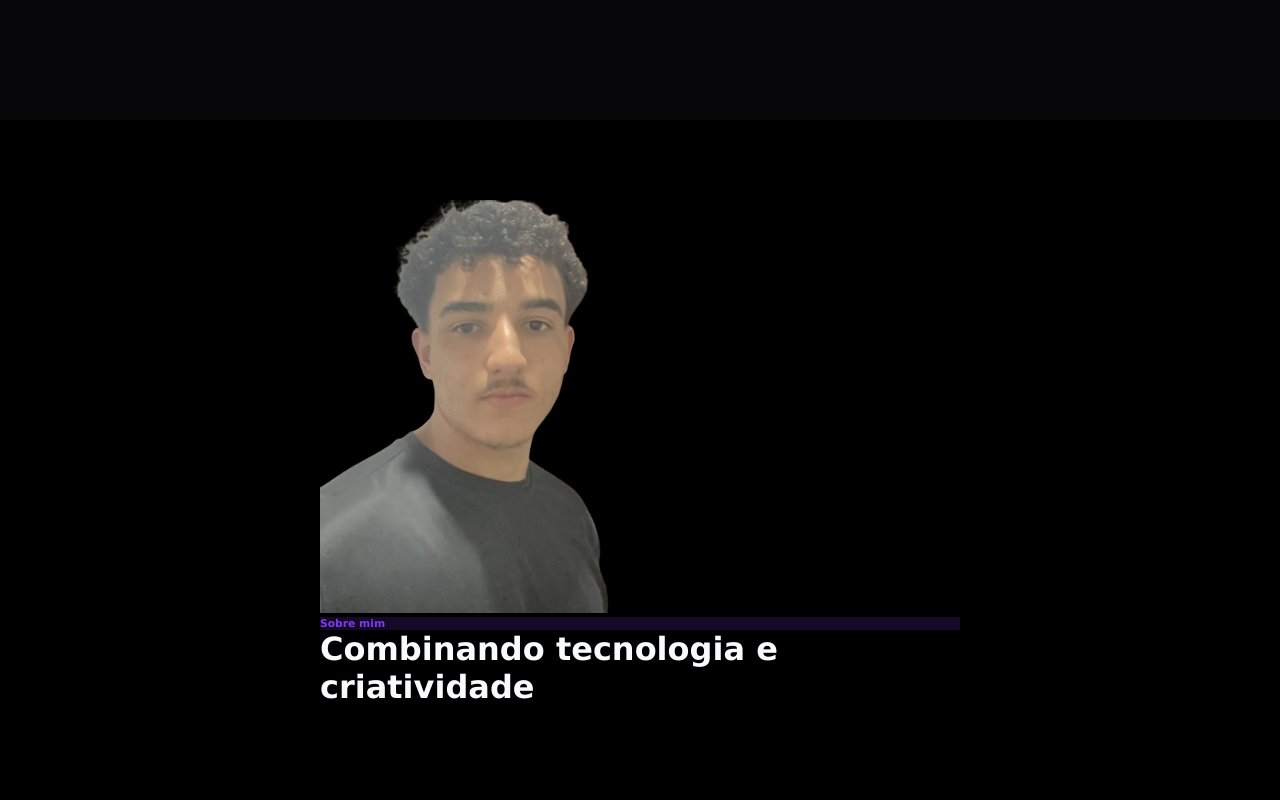
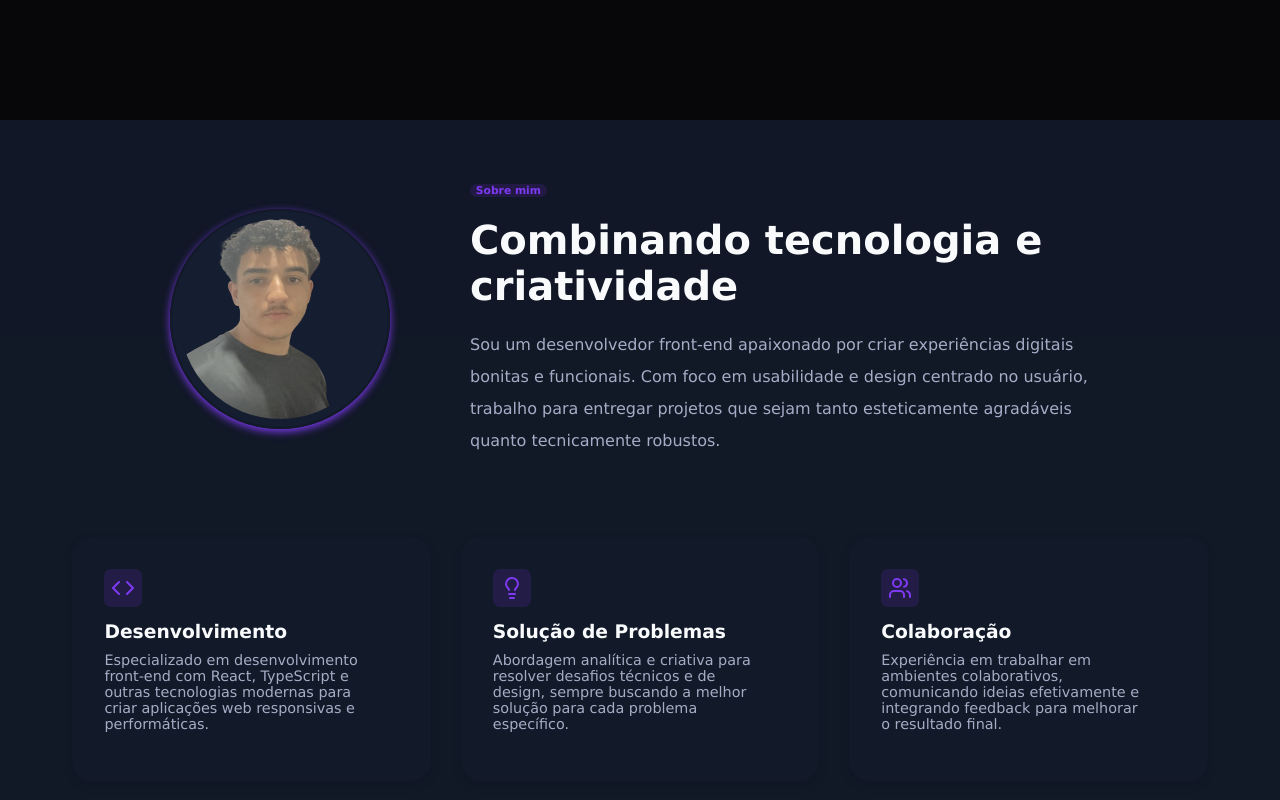
Before and after one commit to diegoramosds/projeto-portfolio, a React (Vite) app in the folder projeto-portfolio/: page / in a window 1280 px wide. Shown: the part 680-1480 px from the top of the page. Built offline with nearby package versions, Linux system fonts and the light colour scheme.

Commit message:
Update AboutMe.css

```diff
--- a/projeto-portfolio/src/pages/AboutMe/AboutMe.css
+++ b/projeto-portfolio/src/pages/AboutMe/AboutMe.css
@@ -1,178 +1,109 @@
-.about-text  {
+.about-main  {
     width: 100%;
-    height:1450px;
-    background-color: #282a3a3a;
+    height:900px;
+    background-color: var(--background-secondary);
     text-align: center;
     color:#e0e0e0;
 }
-.text-details {
-    margin: 0 auto;
-    padding-top: 5em;
-    width: 50%;
-}
-.text-details p{
-   margin-top: 4em;
-   font-size: 1em;
-   line-height: 1.7em;
-}
-.image-container {
-    display: flex;
-    width: 180px;
-    margin: 0 auto;
-    margin-top: 6em;
-    justify-content: center;
-    align-items: center;
-    border: 1px solid #e4e4e415;
-    background-color: #e4e4e415;
-    box-shadow: 3px 3px 4px 0px #00000023;
-    border-radius: 10%;
-}
-.image-container img {
-    width: 140px;
-    height: 150px;
-    border-radius: 50%;
-    background-size: cover;
-}
-.journey-title {
-    margin-top: 12em;
-}
-.about-memory {
-display: flex;
-justify-content: space-evenly;
-width: 62%;
-height: 19%;
-margin: 0 auto;
-margin-top: 6em;
-gap: 30px;
-}
-
-.memory-details {
+.primary-about {
 display: flex;
 justify-content: center;
 align-items: center;
-width: 28%;
-flex-wrap: wrap;
-border: 1px solid #e4e4e415;
-background-color: #e4e4e415;
-border-radius: 30px 60px;
-margin: 1em;
-position: relative;
-box-shadow: 3px 3px 4px 0px #00000023;
+gap: 80px;
+padding-top: 4em;
 }
 
-.memory-details:hover {
-    background-color: #e4e4e413;
-    }
-.memory-details p{
-color: #e2e2e2da;
-font-size:.75em;
-text-align: center;
-max-width: 90%;
-word-break: break-all;
-line-height: 1.6em;
+.primary-img img{
+    padding: .5em;
+    width: 200px;
+    height: 200px;
+    border-radius: 1000px;
+    background: var(--background-secondary);
+    border: 2px solid var(--background);
+    animation: pulse-img 3s infinite ease-in-out;
+    transition: box-shadow 1s ease-in-out;
 }
 
-.memory-details::after {
-    content: "";
-    position: absolute;
-    right: -62px;
-    top: 50%;
-    transform: translateY(-50%);
-    width: 62px;
-    height: 2px;
-    background-color: #51c9cbcb;
+@keyframes pulse-img {
+    0% {
+     box-shadow: var(--accent) 0px 3px 7px 0px;
+    }
+    100% {
+        box-shadow: var(--accent) 0px 2px 14px 0px;
+    }
+}
+.primary-text {
+display: flex;
+text-align: left;
+flex-direction: column;
+gap: 20px;
+width: 50%;
+}
+.primary-text h6{
+    text-align: center;
+    width: 12%;
+    border-radius: 40px;
+}
+.primary-text h1{
+font-size: 2.5em;
+color: var(--title);
 }
 
-  .memory-details:last-child::after {
-    display: none;}
- .about-text a {
-    position: relative;
-    top: 7em;
-    font-size: 1.2em;
-    text-decoration: none;
-    color: #e2e2e2da;
-    transition: color 0.3s;
-    padding: 10px 35px;
-    border-radius: 20px;
-    background-color: #51c9cbcb;
-    cursor: pointer;
-    transition: background-color 0.3s, color 0.3s;
-    box-shadow: 2px 3px 4px 0px #00000023;
-}
-.about-text a:hover {
-    background-color: #51c9cb8f;
+.primary-text p{
+line-height: 2;
+color: var(--subTitle);
  }
 
-@media screen and (max-width: 766px) {
-    .about-text  {
-        height: 2100px;
-    }
-    .text-details {
-        width: 92%;
-    }
-    .text-details p{
-       font-size: .9em;
-    }
-    .image-container {
-        width: 120px;
-        margin-top: 4em;
-    }
-    .image-container img {
-        width: 100px;
-        height:110px;
+ .about-details {
+    display: flex;
+    justify-content: center;
+    align-items: center;
+    gap: 30px;
+    margin-top: 5em;
+    width: 100%;
 }
 
-    .about-memory {
+.about-card {
+display: flex;
 flex-direction: column;
-        width: 90%;
-        height: 50%;
-        margin: 0 auto;
-        align-items: center;
-        margin-top: 1em;
-        gap: 0px;
+gap: 10px;
+width: 23%;
+min-height: 180px;
+text-align: left;
+box-shadow: rgba(0, 0, 0, 0.08) 0px 4px 12px;
+background-color: var(--background);
+border-radius: 20px;
+padding: 2em;
+transition: all .2s ease-in-out;
 }
-    .memory-details {
-        width: 50%;
-        height: 23%;
-        margin: 0;
-        position: relative;
+.about-card:hover {
+transform: translateY(-5px);
+box-shadow: var(--accent-transparent) 0px 1px 3px 0px;
+}
+.about-card:hover svg {
+background-color: var(--box-shadow);
+}
+.about-card svg {
+padding: 7px;
+border-radius: 7px;
+color: var(--accent);
+background-color: var(--accent-transparent);
 }
 
-        .memory-details p{
-        font-size:.75em;
-        max-width: 92%;
-        }
-        .memory-details::after {
-            content: "";
-            left:50%;
-            top: 242px;
-            transform: translateX(-50%);
-            width: 2px;
-            height: 81px;
+.about-card p {
+    font-size: .9em;
+    width: 90%;
+    color: var(--subTitle);
 }
 
-        .about-text a {
-            top: 3em;
-        }
+
+@media screen and (max-width: 766px) {
+
 
     @media (orientation: landscape) {
 
     }}
     @media screen and (min-width: 767px) and (max-width: 1250px) {
-    .about-text  {
-        width: 100%;
-        text-align: center;
-        color:#e0e0e0;
-    }
-    .text-details {
-        width: 70%;
-    }
-    .about-memory {
-        width: 90%;
-        }
-    .memory-details {
-        width: 50%;
-        position: relative;
-        }
+
     @media (orientation: landscape)  {
 }}
```
Lines whose indentation alone changed are shown as unchanged.
